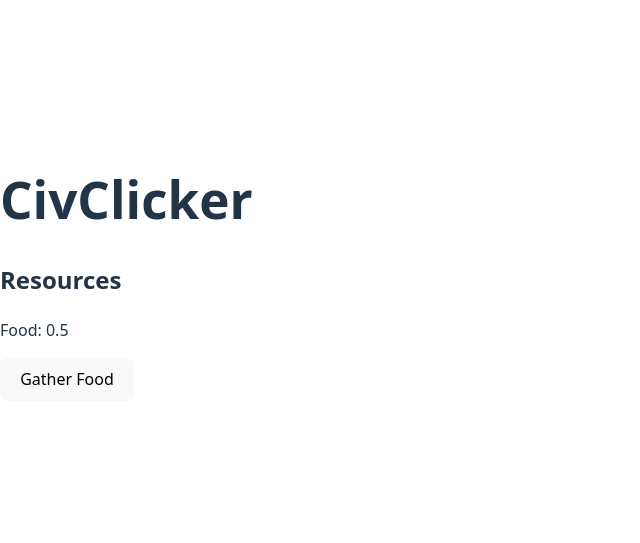
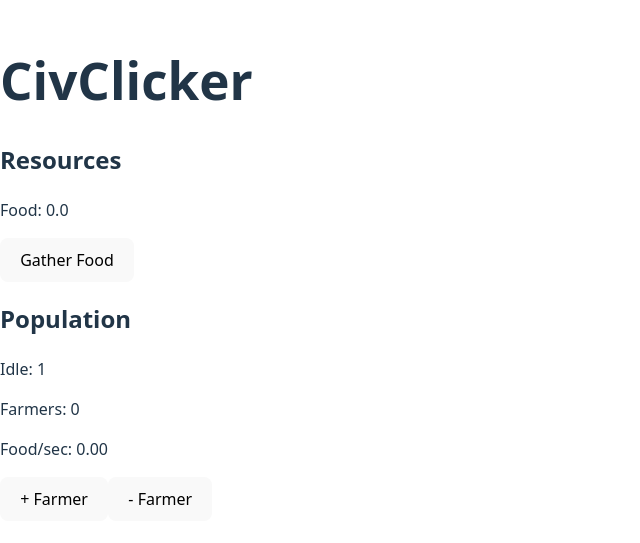
Before and after one commit to karl-mantle/civclicker-modern, a React (Vite) app: page / in a window 1280 px wide. Shown: the part 131-674 px from the top of the page, without its empty margins (0-640 px from the left). Built offline with nearby package versions, Linux system fonts and the light colour scheme.

Commit message:
add population

```diff
--- a/src/atoms/gameLoop.ts
+++ b/src/atoms/gameLoop.ts
@@ -1,5 +1,6 @@
 import { atom } from "jotai";
-import { foodAtom } from "./resources";
+import { foodAtom, woodAtom } from "./resources";
+import { foodPerSecondAtom, woodPerSecondAtom } from "./rates";
 
 let lastTick = Date.now();
 
@@ -8,6 +9,6 @@ export const tickAtom = atom(null, (get, set) => {
   const delta = (now - lastTick) / 1000;
   lastTick = now;
 
-  /* temp */
-  set(foodAtom, (food) => food + delta * 0.1);
+  set(foodAtom, (food) => food + get(foodPerSecondAtom) * delta);
+  set(woodAtom, (wood) => wood + get(woodPerSecondAtom) * delta);
 });
--- /dev/null
+++ b/src/atoms/population.ts
@@ -0,0 +1,12 @@
+import { atom } from "jotai";
+
+export const populationAtom = atom(1);
+
+export const farmersAtom = atom(0);
+export const woodcuttersAtom = atom(0);
+
+export const idlePopulationAtom = atom((get) => {
+  const total = get(populationAtom);
+  const used = get(farmersAtom) + get(woodcuttersAtom);
+  return total - used;
+});
--- /dev/null
+++ b/src/atoms/populationActions.ts
@@ -0,0 +1,14 @@
+import { atom } from "jotai";
+import { farmersAtom, woodcuttersAtom, idlePopulationAtom } from "./population";
+
+export const assignFarmerAtom = atom(null, (get, set) => {
+  if (get(idlePopulationAtom) > 0) {
+    set(farmersAtom, (f) => f + 1);
+  }
+});
+
+export const unassignFarmerAtom = atom(null, (get, set) => {
+  if (get(farmersAtom) > 0) {
+    set(farmersAtom, (f) => f - 1);
+  }
+});
--- /dev/null
+++ b/src/atoms/rates.ts
@@ -0,0 +1,9 @@
+import { atom } from "jotai";
+import { farmersAtom, woodcuttersAtom } from "./population";
+import { foodPerSecond, woodPerSecond } from "../engine/formulas";
+
+export const foodPerSecondAtom = atom((get) => foodPerSecond(get(farmersAtom)));
+
+export const woodPerSecondAtom = atom((get) =>
+  woodPerSecond(get(woodcuttersAtom))
+);
--- a/src/atoms/resources.ts
+++ b/src/atoms/resources.ts
@@ -1,3 +1,4 @@
 import { atom } from "jotai";
 
 export const foodAtom = atom(0);
+export const woodAtom = atom(0);
--- a/src/components/Game.tsx
+++ b/src/components/Game.tsx
@@ -1,10 +1,12 @@
 import { ResourcePanel } from "./ResourcePanel";
+import { PopulationPanel } from "./PopulatonPanel";
 
 export function Game() {
   return (
     <div>
       <h1>CivClicker</h1>
       <ResourcePanel />
+      <PopulationPanel />
     </div>
   );
 }
--- /dev/null
+++ b/src/components/PopulatonPanel.tsx
@@ -0,0 +1,27 @@
+import { useAtom, useSetAtom } from "jotai";
+import { farmersAtom, idlePopulationAtom } from "../atoms/population";
+import {
+  assignFarmerAtom,
+  unassignFarmerAtom,
+} from "../atoms/populationActions";
+import { foodPerSecondAtom } from "../atoms/rates";
+
+export function PopulationPanel() {
+  const [farmers] = useAtom(farmersAtom);
+  const [idle] = useAtom(idlePopulationAtom);
+  const [foodRate] = useAtom(foodPerSecondAtom);
+  const assign = useSetAtom(assignFarmerAtom);
+  const unassign = useSetAtom(unassignFarmerAtom);
+
+  return (
+    <div>
+      <h2>Population</h2>
+      <p>Idle: {idle}</p>
+      <p>Farmers: {farmers}</p>
+      <p>Food/sec: {foodRate.toFixed(2)}</p>
+
+      <button onClick={assign}>+ Farmer</button>
+      <button onClick={unassign}>- Farmer</button>
+    </div>
+  );
+}
--- /dev/null
+++ b/src/engine/formulas.ts
@@ -0,0 +1,14 @@
+export const BASE_FOOD_PER_FARMER = 0.2;
+export const BASE_WOOD_PER_WOODCUTTER = 0.15;
+
+export function foodPerSecond(farmers: number): number {
+  return farmers * BASE_FOOD_PER_FARMER;
+}
+
+export function woodPerSecond(woodcutters: number): number {
+  return woodcutters * BASE_WOOD_PER_WOODCUTTER;
+}
+
+export function maxPopulation(huts: number): number {
+  return huts * 2;
+}
```
